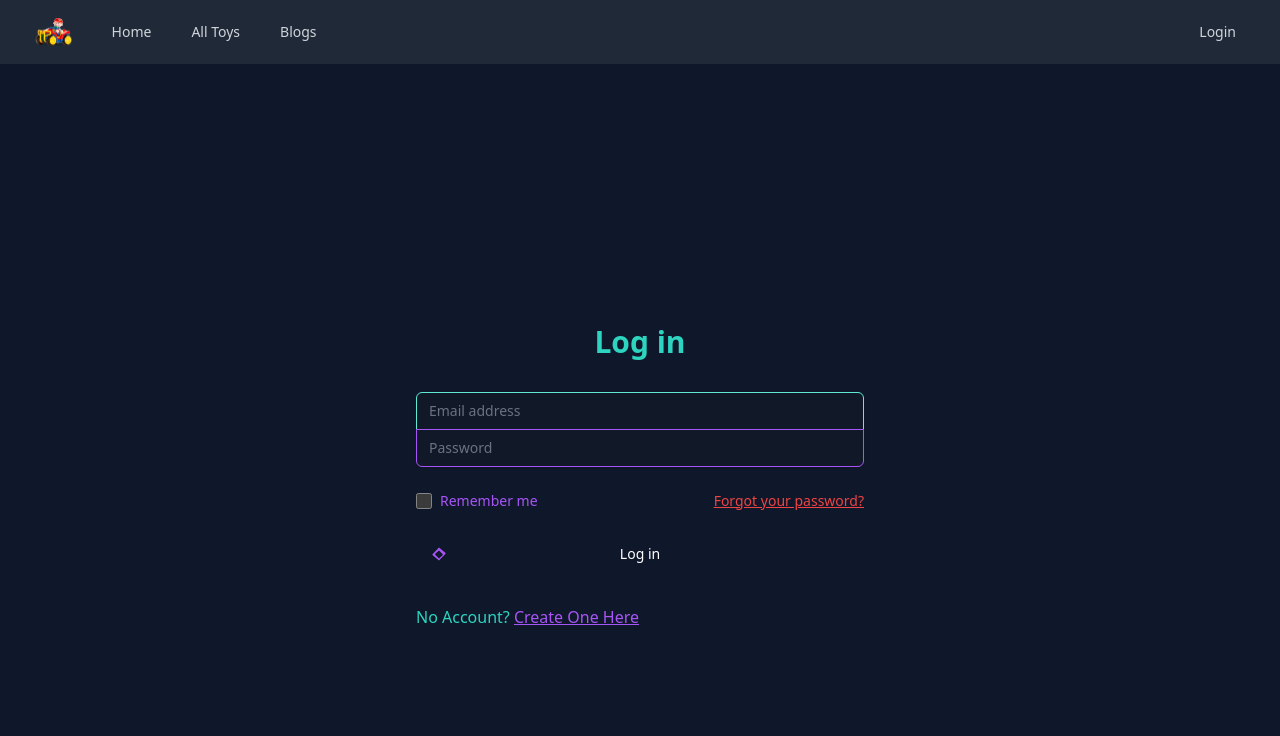
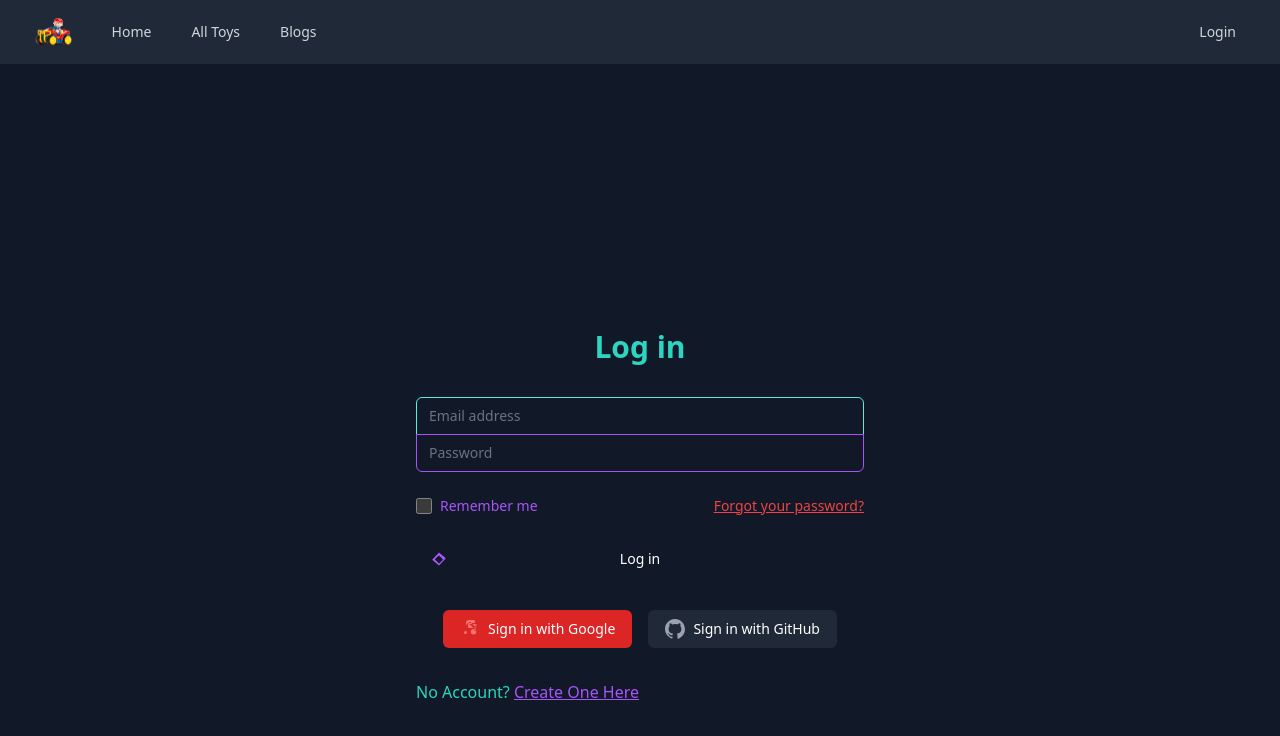
Before and after one commit to bayzidhasan6666/babycar-client-side, a React (Vite) app: page /login in a window 1280 px wide. Shown: the top 736 px of the page. Built offline with nearby package versions, Linux system fonts and the light colour scheme; no server answers.

Commit message:
registation working

```diff
--- a/package.json
+++ b/package.json
@@ -11,6 +11,7 @@
   },
   "dependencies": {
     "daisyui": "^2.51.6",
+    "firebase": "^9.22.0",
     "framer-motion": "^10.12.12",
     "localforage": "^1.10.0",
     "lottie-react": "^2.4.0",
@@ -19,6 +20,7 @@
     "react-dom": "^18.2.0",
     "react-icons": "^4.8.0",
     "react-router-dom": "^6.11.1",
+    "react-toastify": "^9.1.3",
     "sort-by": "^1.2.0",
     "sweetalert2": "^11.7.5"
   },
--- a/src/App.jsx
+++ b/src/App.jsx
@@ -8,7 +8,9 @@ const App = () => {
     <div>
       <div>
         <Navbar></Navbar>
-        <Outlet></Outlet>
+        <div className="md:min-h-[calc(100vh-360px)] bg-gray-900 text-gray-400 py-10">
+          <Outlet />
+        </div>
         <Footer></Footer>
       </div>
     </div>
--- a/src/Pages/Login/Login.jsx
+++ b/src/Pages/Login/Login.jsx
@@ -1,9 +1,16 @@
+import { signInWithPopup, getAuth, GoogleAuthProvider } from 'firebase/auth';
 import React, { useState } from 'react';
 import { Link } from 'react-router-dom';
+import app from '../../firebase/firebase.config';
 
 const Login = () => {
+  const [show, setShow] = useState(false);
+
   const [email, setEmail] = useState('');
   const [password, setPassword] = useState('');
+
+  const auth = getAuth(app);
+  const googleProvider = new GoogleAuthProvider();
 
   const handleEmailChange = (e) => {
     setEmail(e.target.value);
@@ -17,6 +24,20 @@ const Login = () => {
     e.preventDefault();
     // Add login logic here
     // You can use the email and password values for authentication
+  };
+
+  const handleGoogleSignIn = () => {
+    signInWithPopup(auth, googleProvider)
+      .then((result) => {
+        const loggedInUser = result.user;
+        // console.log(loggedInUser);
+        setUser(loggedInUser);
+        toast.success('User logged in successful');
+        navigate(from);
+      })
+      .catch((error) => {
+        console.log(error);
+      });
   };
 
   return (
@@ -52,7 +73,7 @@ const Login = () => {
               <input
                 id="password"
                 name="password"
-                type="password"
+                type={show ? 'text' : 'password'}
                 autoComplete="current-password"
                 required
                 value={password}
@@ -66,6 +87,7 @@ const Login = () => {
           <div className="flex items-center justify-between">
             <div className="flex items-center">
               <input
+                onClick={() => setShow(!show)}
                 id="remember-me"
                 name="remember-me"
                 type="checkbox"
@@ -110,6 +132,51 @@ const Login = () => {
             </button>
           </div>
         </form>
+        <div className="flex justify-center space-x-4">
+          <button
+            className="group relative flex gap-2 justify-center py-2 px-4 border border-transparent text-sm font-medium rounded-md text-white bg-red-600 hover:bg-red-700 focus:outline-none focus:ring-2 focus:ring-offset-2 focus:ring-red-500"
+            onClick={handleGoogleSignIn}
+          >
+            <span className="absolute left-0 inset-y-0 flex items-center pl-3"></span>
+            <svg
+              className="h-5 w-5 text-red-400 group-hover:text-red-400"
+              xmlns="http://www.w3.org/2000/svg"
+              viewBox="0 0 20 20"
+              fill="currentColor"
+              aria-hidden="true"
+            >
+              <path
+                fillRule="evenodd"
+                d="M9.293 3.293a1 1 0 011.414 0l4 4a1 1 0 01-1.414 1.414l-4-4a1 1 0 010-1.414zM6.5 6.5A2.5 2.5 0 019 4h5.5a1.5 1.5 0 01.5.086V2.5a1.5 1.5 0 00-1.5-1.5H9a3 3 0 00-3 3v1.5zM15.5 9H9a1 1 0 01-1-1V6a1 1 0 011-1h6.5a1.5 1.5 0 011.5 1.5v1.086a1.5 1.5 0 00-1.5-1.5z"
+                clipRule="evenodd"
+              />
+              <path
+                fillRule="evenodd"
+                d="M5.5 12a1.5 1.5 0 000 3 1.5 1.5 0 000-3zM14.5 12a1.5 1.5 0 000-3zM10.75 12.75a2.75 2.75 0 102.75-2.75 2.75 2.75 0 00-2.75 2.75z"
+                clipRule="evenodd"
+              />
+            </svg>
+            <span>Sign in with Google</span>
+          </button>
+          <button
+            className="group relative flex gap-2 justify-center py-2 px-4 border border-transparent text-sm font-medium rounded-md text-white bg-gray-800 hover:bg-gray-900 focus:outline-none focus:ring-2 focus:ring-offset-2 focus:ring-gray-500"
+            onClick={'handleGithubSignIn'}
+          >
+            <span className="absolute left-0 inset-y-0 flex items-center pl-3"></span>
+            <svg
+              className="h-5 w-5 text-gray-400 group-hover:text-gray-400"
+              fill="currentColor"
+              viewBox="0 0 24 24"
+            >
+              <path
+                fillRule="evenodd"
+                clipRule="evenodd"
+                d="M12 0C5.383 0 0 5.383 0 12c0 5.303 3.438 9.8 8.207 11.385.6.112.793-.257.793-.562 0-.277-.009-.975-.014-1.772-3.338.724-4.042-1.603-4.042-1.603-.546-1.388-1.335-1.758-1.335-1.758-1.09-.743.083-.727.083-.727 1.205.084 1.838 1.236 1.838 1.236 1.07 1.839 2.81 1.305 3.497.998.108-.778.418-1.305.763-1.605-2.665-.307-5.466-1.334-5.466-5.93 0-1.313.469-2.383 1.236-3.222-.124-.308-.536-1.53.116-3.183 0 0 1.008-.324 3.3 1.23a11.535 11.535 0 013.005-.405c1.022 0 2.044.137 3.005.405 2.29-1.554 3.297-1.23 3.297-1.23.654 1.653.24 2.875.117 3.183.77.839 1.236 1.91 1.236 3.222 0 4.608-2.805 5.62-5.476 5.922.43.372.814 1.105.814 2.227 0 1.611-.014 2.906-.014 3.303 0 .309.192.674.799.561 4.766-1.585 8.199-6.082 8.199-11.383C24 5.383 18.617 0 12 0z"
+              />
+            </svg>
+            <span>Sign in with GitHub</span>
+          </button>
+        </div>
         <div>
           <p className="text-teal-400">
             No Account?{' '}
--- a/src/Pages/Shared/Navbar/Navbar.jsx
+++ b/src/Pages/Shared/Navbar/Navbar.jsx
@@ -1,16 +1,22 @@
-import React, { useState } from 'react';
+import React, { useContext, useState } from 'react';
 import { Link } from 'react-router-dom';
 import { FiMenu, FiX } from 'react-icons/fi';
 import logo from '../../../assets/logo.png';
+import { AuthContext } from '../../../Providers/AuthProvider';
 
 const Navbar = () => {
   const [isOpen, setIsOpen] = useState(false);
-  const [loggedIn, setLoggedIn] = useState(false);
+  const { user, logOut } = useContext(AuthContext);
 
   const toggleNavbar = () => {
     setIsOpen(!isOpen);
   };
 
+  const handleLogOut = () => {
+    logOut()
+      .then(() => {})
+      .catch((error) => console.log(error));
+  };
   return (
     <nav className="bg-gray-800">
       <div className="max-w-7xl mx-auto px-2 sm:px-6 lg:px-8">
@@ -52,7 +58,7 @@ const Navbar = () => {
                 >
                   All Toys
                 </Link>
-                {loggedIn && (
+                {user && (
                   <>
                     <Link
                       to="/mytoys"
@@ -78,8 +84,8 @@ const Navbar = () => {
             </div>
           </div>
           <div className="sm:block sm:ml-6">
-            {loggedIn ? (
-              <div className="relative group">
+            {user ? (
+              <div onClick={handleLogOut} className="relative group">
                 <button className="text-gray-300 hover:bg-gray-700 hover:text-white px-3 py-2 rounded-md text-sm font-medium">
                   Logout
                 </button>
@@ -109,7 +115,7 @@ const Navbar = () => {
             >
               All Toys
             </Link>
-            {loggedIn && (
+            {user && (
               <>
                 <Link
                   to="/mytoys"
--- /dev/null
+++ b/src/Providers/AuthProvider.jsx
@@ -0,0 +1,60 @@
+import React, { createContext, useEffect, useState } from 'react';
+import {
+  GoogleAuthProvider,
+  createUserWithEmailAndPassword,
+  getAuth,
+  onAuthStateChanged,
+  signInWithEmailAndPassword,
+  signInWithPopup,
+  signOut,
+} from 'firebase/auth';
+import app from '../firebase/firebase.config';
+export const AuthContext = createContext(null);
+
+const auth = getAuth(app);
+
+const googleAuthProvider = new GoogleAuthProvider();
+
+const AuthProvider = ({ children }) => {
+  const [user, setUser] = useState(null);
+  const [loading, setLoading] = useState(true);
+  const createUser = (email, password) => {
+    return createUserWithEmailAndPassword(auth, email, password);
+  };
+
+  const signIn = (email, password) => {
+    return signInWithEmailAndPassword(auth, email, password);
+  };
+
+  const signInWithGoogle = () => {
+    return signInWithPopup(auth, googleAuthProvider);
+  };
+
+  const logOut = () => {
+    return signOut(auth);
+  };
+
+  useEffect(() => {
+    const unsubscribe = onAuthStateChanged(auth, (currentUser) => {
+      setUser(currentUser);
+      setLoading(false);
+    });
+    return () => {
+      unsubscribe();
+    };
+  }, []);
+
+  const authInfo = {
+    user,
+    loading,
+    createUser,
+    signIn,
+    signInWithGoogle,
+    logOut,
+  };
+  return (
+    <AuthContext.Provider value={authInfo}>{children}</AuthContext.Provider>
+  );
+};
+
+export default AuthProvider;
```
Also changed, not shown: src/Pages/Register/Register.jsx (+54 -9 lines), src/main.jsx (+6 -3 lines), 1 other file (tests, documents, lock files or other folders).
